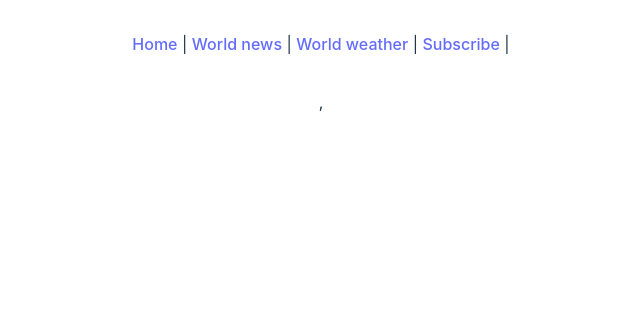
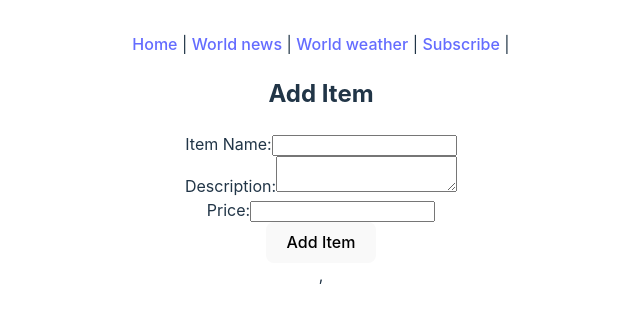
Before and after one commit to shakeyiab/capstone, a React (Vite) app: page /worldnews in a window 1280 px wide. Shown: the top 322 px of the page, without its empty margins (319-959 px from the left). Built offline with nearby package versions, Linux system fonts and the light colour scheme; no server answers.

Commit message:
get route

```diff
--- a/components/Worldnews.jsx
+++ b/components/Worldnews.jsx
@@ -1,35 +1,76 @@
 
 import React, { useState, useEffect } from "react";
+
 import axios from "axios";
 
 function Worldnews()  {
 
+    // State to store form data
+  const [name, setName] = useState('');
+  const [description, setDescription] = useState('');
+  const [price, setPrice] = useState('');
+  const [message, setMessage] = useState('');
 
-    const [message, setMessage] = useState('');
+  // Handle form submission
+  const handleSubmit = async (e) => {
+    e.preventDefault();
 
-    useEffect(() => {
-      // Send a GET request to the backend API
-      axios.get('http://localhost:3000/api/message')
-        .then(response => {
-          setMessage(response.data.message); // Set the message received from the backend
-        })
-        .catch(error => {
-          console.error('Error fetching data:', error);
-        });
+    // Create item object
+    const newItem = {
+      name,
+      description,
+      price: parseFloat(price),
+    };
 
+    try {
+      // Send POST request to backend to add the item
+      const response = await axios.post('http://localhost:3000/add-item', newItem);
 
-    }, []);
+      // Handle successful response
+      setMessage('Item added successfully');
+      console.log(response.data); // You can handle the response as needed
+    } catch (error) {
+      // Handle error response
+      setMessage('Error adding item');
+      console.error(error);
+    }
+  };
 
-    return (
+  return (
+    <div>
+      <h2>Add Item</h2>
+      <form onSubmit={handleSubmit}>
         <div>
-        <h1>{message}</h1>
-      </div>
+          <label>Item Name:</label>
+          <input
+            type="text"
+            value={name}
+            onChange={(e) => setName(e.target.value)}
+            required
+          />
+        </div>
+        <div>
+          <label>Description:</label>
+          <textarea
+            value={description}
+            onChange={(e) => setDescription(e.target.value)}
+            required
+          ></textarea>
+        </div>
+        <div>
+          <label>Price:</label>
+          <input
+            type="number"
+            value={price}
+            onChange={(e) => setPrice(e.target.value)}
+            required
+          />
+        </div>
+        <button type="submit">Add Item</button>
+      </form>
+      {message && <p>{message}</p>}
+    </div>
   );
-  }
-
-
-
-
-
+};
 
   export default Worldnews;
```
Also changed, not shown: models/item.mjs (deleted, +0 -11 lines), routes/crudRoutes.mjs (deleted, +0 -54 lines), routes/itemRoutes.mjs (deleted, +0 -28 lines), server.mjs (+24 -5 lines), src/api.jsx (+7 -6 lines), 1 other file (tests, documents, lock files or other folders).
